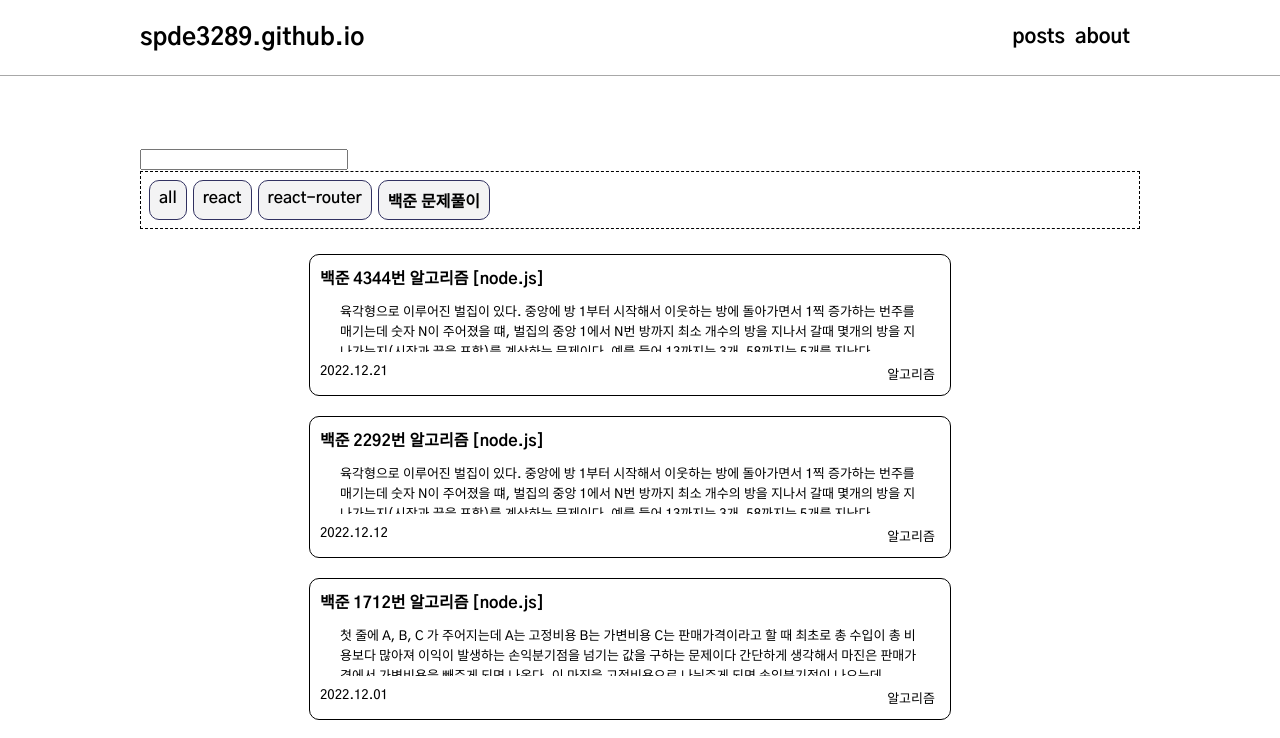
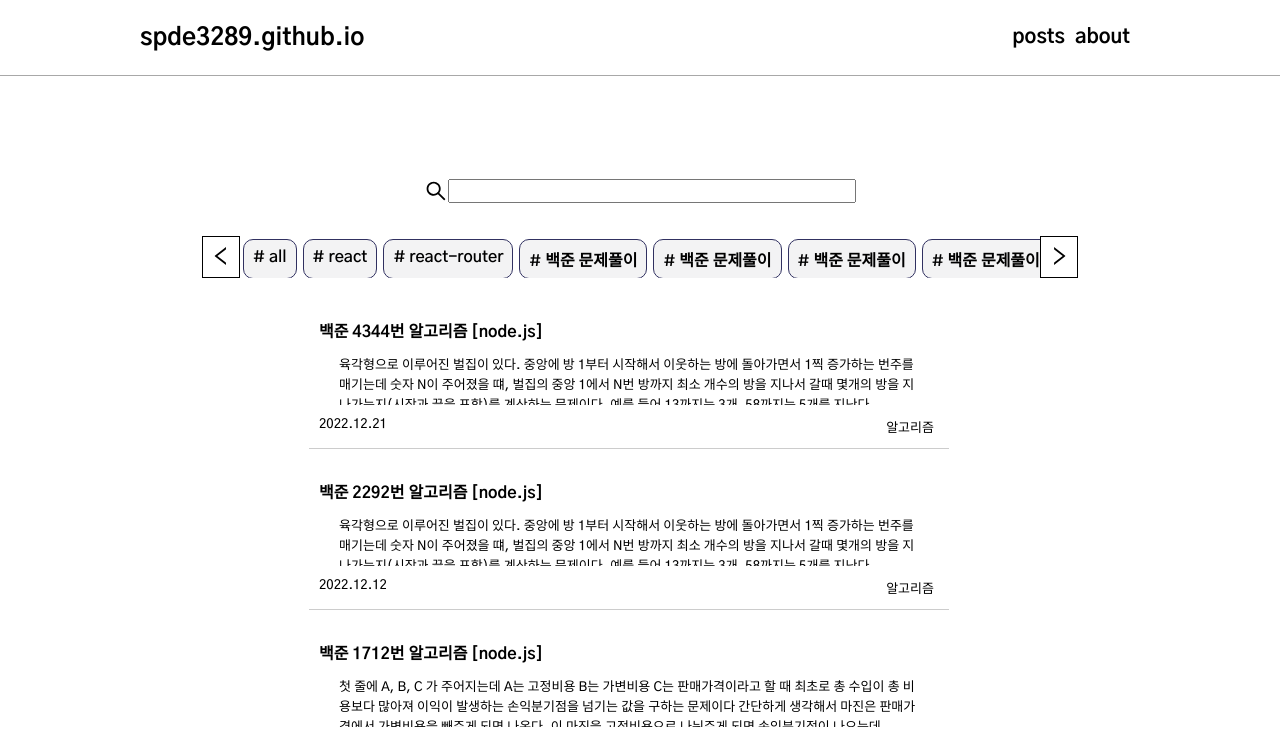
Before and after one commit to spde3289/spde3289.github.io, a React (Create React App) app: page /posts in a window 1280 px wide. Shown: the top 738 px of the page. Built offline with nearby package versions, Linux system fonts and the light colour scheme.

Commit message:
add Change Posts Page

```diff
--- a/src/components/ContentBox.jsx
+++ b/src/components/ContentBox.jsx
@@ -33,8 +33,7 @@ const PostBox = styled.div`
     height: 120px;
     margin-bottom: 20px;
     padding: 10px;
-    border: .3px solid #000;
-    border-radius: 10px;
+    border-bottom: .3px solid #ccc;
 `;
 
 const PostBoxTitle = styled.h2`
--- a/src/components/Passengers.jsx
+++ b/src/components/Passengers.jsx
@@ -15,7 +15,6 @@ const Passengers = (props) => {
 
     useEffect(()=>{
         if(props.value){
-            console.log(props.value);
             setContentList(content.filter((list) => list.title.toLowerCase().includes(props.value.toLowerCase() )))
         };
     },[props.value]);
--- a/src/components/Tag.jsx
+++ b/src/components/Tag.jsx
@@ -3,12 +3,12 @@ import styled from "styled-components";
 
 const Tag = (props) => {
     return(
-        <Tech onClick={()=>{console.log('aaa')}}>{props.tagName}</Tech>
+        <Tech onClick={()=>{console.log(props.tagName)}}>{props.tagName}</Tech>
     );
 };
 
 const Tech = styled.div`
-    display: inline-block;
+    width: max-content;
     font-size: 16px;
     font-weight: 600;
     border: 1px solid #313161;
--- a/src/pages/Home.jsx
+++ b/src/pages/Home.jsx
@@ -49,8 +49,9 @@ const Home = () => {
                         <Tag tagName={'CSS'}/>
                         <Tag tagName={'JavaScript'}/>
                         <Tag tagName={'react'}/>
-                        <Tag tagName={'react-Qurey'}/>
-                        <Tag tagName={'react'}/>
+                        <Tag tagName={'문제풀이'}/>
+                        {/* <Tag tagName={'react-Qurey'}/>
+                        <Tag tagName={'recoil'}/> */}
                     </Categories>
                 </IntroductionContainder>
                 <Container>
@@ -90,7 +91,7 @@ const Introduction = styled.p`
 `;
 
 const Categories = styled.div`
-    width: 320px;
+    width: 295px;
     display: flex;
     justify-content: center;
     align-content: center;
--- a/src/pages/Posts.jsx
+++ b/src/pages/Posts.jsx
@@ -3,27 +3,46 @@ import styled from "styled-components";
 import Passengers from '../components/Passengers'
 import Tag from '../components/Tag';
 
+import { AiOutlineSearch, AiOutlineLeft, AiOutlineRight } from 'react-icons/ai'
+
+
 const Posts = () => {
 
-    const [text, setText] = useState(' ');
+    const [text, setText] = useState('');
 
     const ChangeText = (e) => {
         setText(e.target.value);
     };
 
-
     return(
             <PostMain>
-                <Search
-                type="text"
-                value={text}
-                onChange={ChangeText}/>
-                <Filter>
-                     <Tag tagName={'all'} />
-                     <Tag tagName={'react'}/>
-                     <Tag tagName={'react-router'}/>
-                     <Tag tagName={'백준 문제풀이'}/>
-                </Filter>
+                <SearchContainer>
+                    <AiOutlineSearch className='icon'/>
+                    <Search
+                    type="text"
+                    value={text}
+                    onChange={ChangeText}/>
+                </SearchContainer>
+                <SliderContainer>
+                    <SliderButton>
+                        <AiOutlineLeft className="icon"/>
+                    </SliderButton>
+                    <TagSlider>
+                        <TagContainer>
+                            <Tag tagName={'# all'} />
+                            <Tag tagName={'# react'}/>
+                            <Tag tagName={'# react-router'}/>
+                            <Tag tagName={'# 백준 문제풀이'}/>
+                            <Tag tagName={'# 백준 문제풀이'}/>
+                            <Tag tagName={'# 백준 문제풀이'}/>
+                            <Tag tagName={'# 백준 문제풀이'}/>
+                            <Tag tagName={'# 백준 문제풀이'}/>
+                        </TagContainer>
+                    </TagSlider>
+                    <SliderButton>
+                        <AiOutlineRight className="icon"/>
+                    </SliderButton>
+                </SliderContainer>
                 <PostContainer>
                     <Passengers value={ text.length===0 ? " " : text }/>
                 </PostContainer>
@@ -37,15 +56,46 @@ const PostMain = styled.main`
     font-size: 20px;
 `;
 
-const Search = styled.input`
-    width: 200px;
+const SearchContainer = styled.div`
+    margin: 0 auto;
+    padding: 15px;
+    width: 700px;
+    height: 60px;
+    display: flex;
+    align-items: center;
+    justify-content: center;
 `;
 
-const Filter = styled.div`
-    padding: 5px;
+const Search = styled.input`
+    width: 400px;
+    outline: none;
+    font-size: 16px;
+`;
+
+const SliderContainer = styled.div`
     display: flex;
-    border: 1px dashed black;
-    margin-bottom: 25px;
+    justify-content: center;
+    margin-bottom: 30px;
+`;
+
+const TagSlider = styled.div`
+    position: relative;
+    width: 800px;
+    height: 42px;
+    //border: 1px dashed black;
+    display: flex;
+    overflow: hidden;
+`;
+
+const TagContainer = styled.div`
+    position: absolute;
+    left: 0px;
+    display: flex;
+`;
+
+const SliderButton = styled.button`
+    border: 0.1px solid black;
+    background-color: white;
 `;
 
 const PostContainer = styled.div`
```
